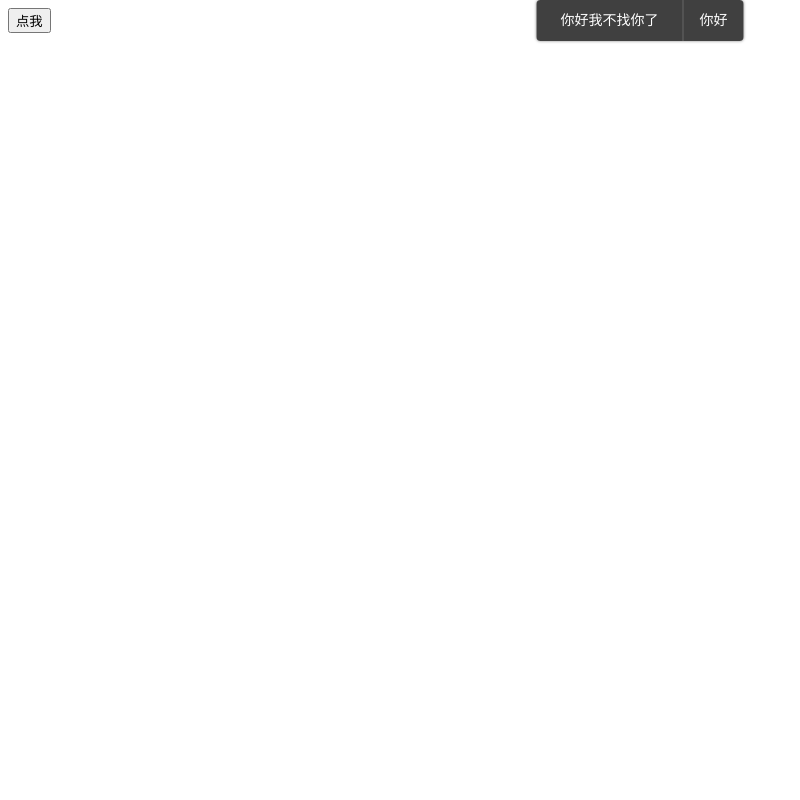
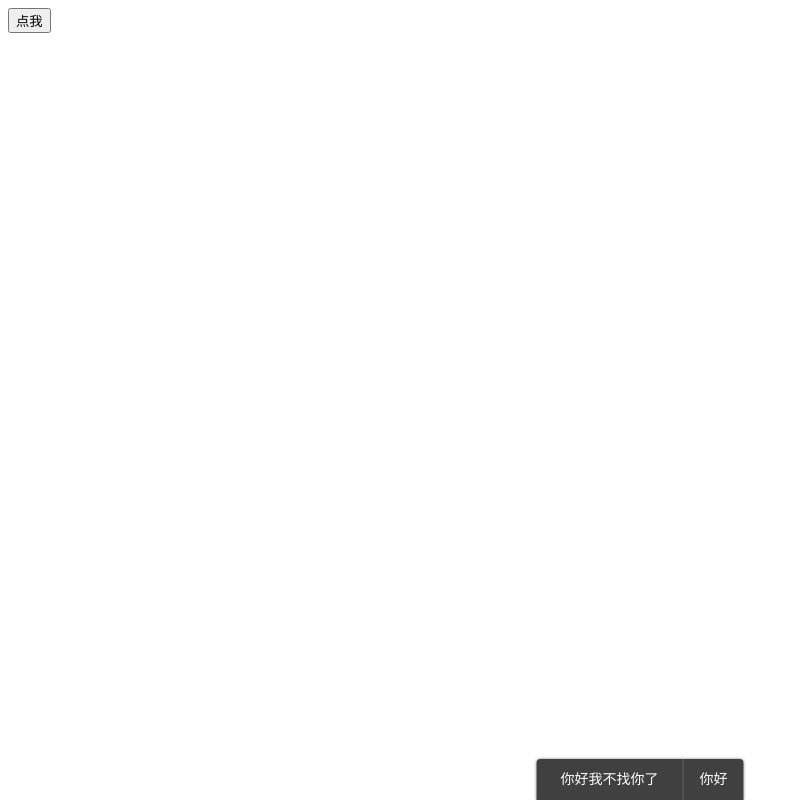
Before and after one commit to xiaoxinwan/xx-simple-ui, a Vue app: page / in a window 1280 px wide. Both pictures are taken after a click on the button "点我". Shown: the whole page, without its empty margins (0-800 px from the left). Built offline with nearby package versions, Linux system fonts and the light colour scheme.

Commit message:
添加过渡效果，解决transform引起的问题

```diff
--- a/src/App.vue
+++ b/src/App.vue
@@ -25,7 +25,7 @@
         },
         methods: {
             handleClick() {
-                this.$toast('你好我不找你了', {closeButton: {text: '你好'}, position: 'top'})
+                this.$toast('你好我不找你了', {closeButton: {text: '你好'}, position: 'bottom'})
             }
         }
     }
--- a/src/components/toast/toast.vue
+++ b/src/components/toast/toast.vue
@@ -1,5 +1,6 @@
 <template>
-    <div class="toast" ref="toast" :class="toastClass">
+    <div class="toastWrapper" :class="toastClass">
+        <div class="toast" ref="toast">
             <div class="message">
                 <slot v-if="!enableHtml"></slot>
                 <div v-else v-html="$slots.default[0]"></div>
@@ -8,6 +9,7 @@
             <span class="close" v-if="closeButton" @click="handleClickClose">
             {{closeButton.text}}
         </span>
+        </div>
     </div>
 </template>
 
@@ -21,7 +23,7 @@
             },
             autoCloseDelay: {
                 type: Number,
-                default: 50
+                default: 5
             },
             closeButton: {
                 type: Object,
@@ -65,7 +67,7 @@
         methods: {
             closeToast() {
                 this.$el.remove()
-                this.$emit('close')
+                this.$emit('closeToast')
                 this.$destroy
             },
             handleClickClose() {
@@ -80,7 +82,46 @@
 
 <style lang="scss" scoped>
     @import "../../css/basic.scss";
-
+    @keyframes slide-up {
+        0% {opacity: 0; transform: translateY(100%);}
+        100% {opacity: 1; transform: translateY(0);}
+    }
+    @keyframes slide-down {
+        0% {opacity: 0; transform: translateY(-100%);}
+        100% {opacity: 1; transform: translateY(0);}
+    }
+    @keyframes fade-in {
+        0% {opacity: 0;}
+        100% {opacity: 1;}
+    }
+    $animation-duration: 300ms;
+    .toastWrapper{
+        position: fixed;
+        left: 50%;
+        transform: translateX(-50%);
+        &.position-top {
+            top: 0;
+            .toast{
+                border-top-left-radius: 0;
+                border-top-right-radius: 0;
+                animation: slide-down $animation-duration;
+            }
+        }
+        &.position-bottom {
+            bottom: 0;
+            .toast{
+                border-bottom-left-radius: 0;
+                border-bottom-right-radius: 0;
+                animation: slide-up $animation-duration;
+            }
+        }
+        &.position-middle {
+            top: 50%;
+            .toast{
+                animation: fade-in $animation-duration;
+            }
+        }
+    }
     .toast {
         font-size: $font-size;
         min-height: $toast-min-height;
@@ -89,11 +130,10 @@
         color: #ffffff;
         box-shadow: 0 0 3px 0 $box-shadow-color;
         border-radius: $border-radius;
-        position: fixed;
-        left: 50%;
         display: flex;
         align-items: center;
         padding: 0 16px;
+
         .message {
             padding: 8px;
         }
@@ -106,18 +146,6 @@
             padding-left: 16px;
             flex-shrink: 0;
         }
-        &.position-top{
-            top: 0;
-            transform: translateX(-50%);
-        }
-        &.position-bottom{
-            bottom: 0;
-            transform: translateX(-50%);
-        }
-        &.position-middle{
-            top: 50%;
-            transform: translate(-50%, -50%);
-        }
     }
 
 
--- a/src/components/toast/toastPlugin.js
+++ b/src/components/toast/toastPlugin.js
@@ -24,7 +24,7 @@ function createToast({Vue, message, propsData, onClose}) {
     let toast = new Constructor({propsData})
     toast.$slots.default = [message]
     toast.$mount()
-    toast.$on('close', onclose)
+    toast.$on('closeToast', onclose)
     document.body.appendChild(toast.$el)
     return toast
 }
```
Lines whose indentation alone changed are shown as unchanged.
